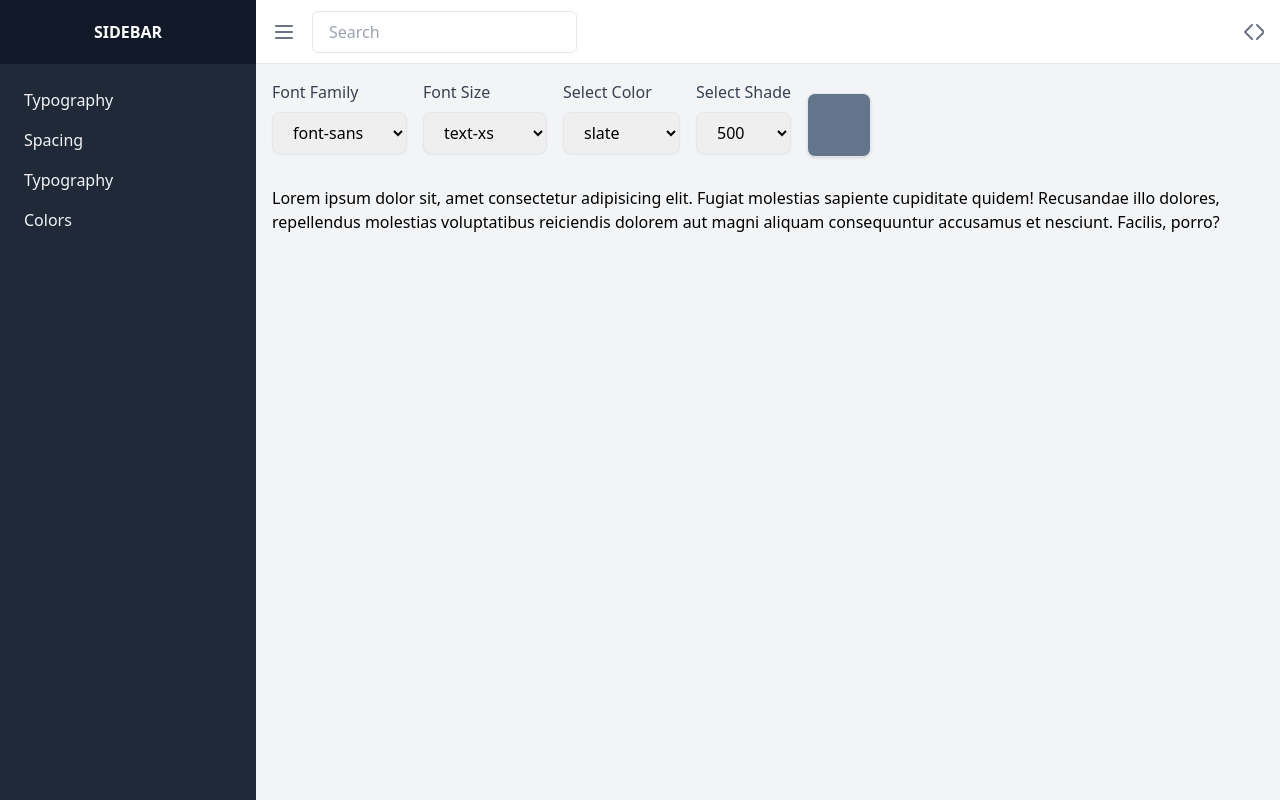
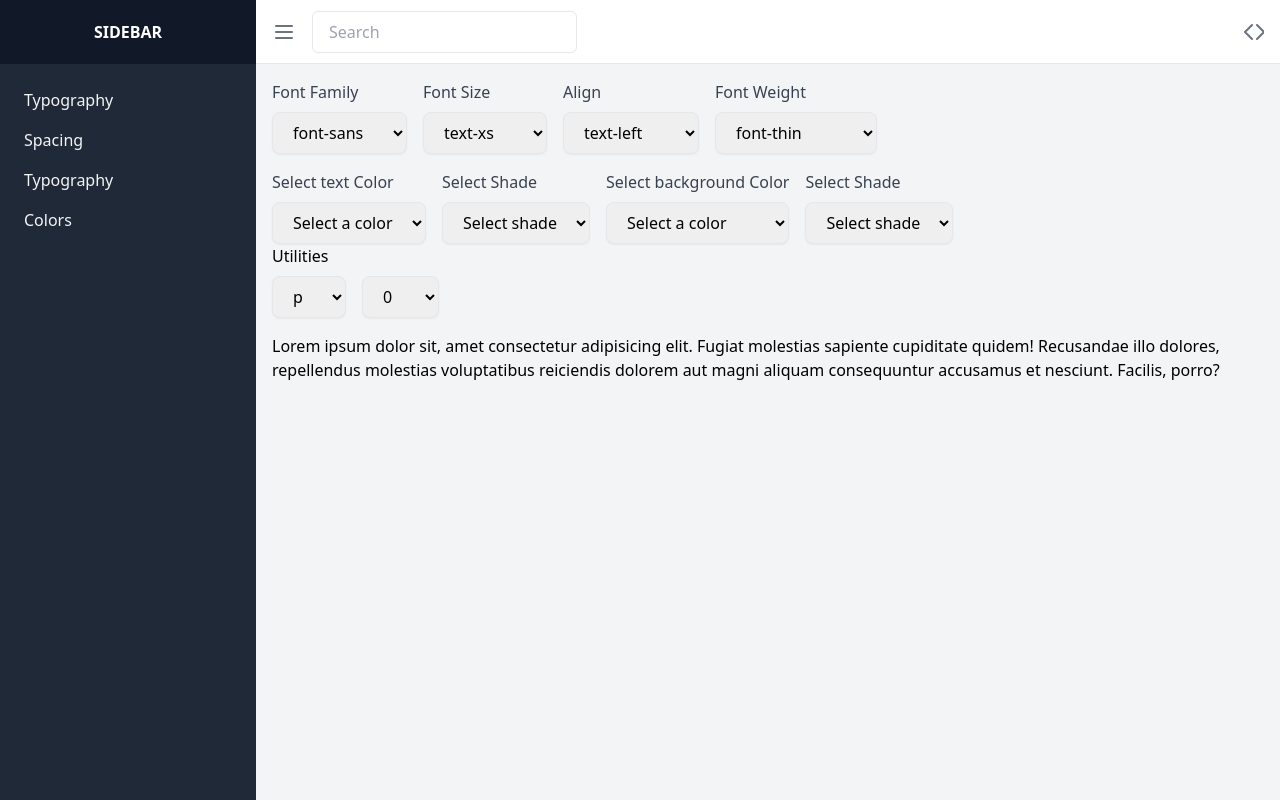
Before and after one commit to martywebdev/twcheatsheet, a React (Vite) app: page / in a window 1280 px wide. Built offline with nearby package versions, Linux system fonts and the light colour scheme.

Commit message:
colors and initial padding

```diff
--- a/src/App.jsx
+++ b/src/App.jsx
@@ -1,30 +1,103 @@
-
-import { useState } from 'react'
-import './App.css'
-import Select from './components/Select'
-import { fontFamilies, fontSizes } from './data/tailwindData'
-import SelectColors from './components/SelectColors'
+import { useEffect, useState } from "react";
+import "./App.css";
+import Select from "./components/Select";
+import { fontFamilies, fontSizes } from "./data/tailwindData";
+import ColorShadeSelector from "./components/SelectColors";
+import { useSelector } from "react-redux";
+import SelectPadding from "./components/SelectPadding";
+// import SelectColors from './components/SelectColors'
 
 function App() {
+  const [classNames, setClassNames] = useState([]);
+  const [twclass, setTwclass] = useState("");
+  const selectedColor = useSelector(
+    (state) => state.color.selectedStyles["text"]
+  );
+  const selectedBg = useSelector(
+    (state) => state.color.selectedStyles["background"]
+  );
+  const handleChange = (key, value) => {
+    setClassNames((prev) => {
+      // Only update the key if it doesn't already exist in the object
+      if (prev[key] !== value) {
+        return { ...prev, [key]: value };
+      }
+      return prev; // Return the previous state if the key already has the same value
+    });
+  };
 
-  const [font, setFont] = useState('')
-  const [fontSize, setFontSize] = useState('')
+  useEffect(() => {
+    let textColor = `text-${selectedColor.color}-${selectedColor.shade}`;
+    let bgColor = selectedBg.color ? `bg-${selectedBg.color}-${selectedBg.shade}`: '';
+    if (selectedColor.color === "white" || selectedColor.color === "black") {
+      textColor = `text-${selectedColor.color}`;
+    }
 
+    if (selectedBg.color == "white" || selectedBg.color == "black") {
+      bgColor = `bg-${selectedBg.color}`;
+    }
+
+    // Combine it with other class names, if any
+    setTwclass([textColor, bgColor, ...Object.values(classNames)].join(" "));
+    console.log(selectedBg.color);
+  }, [classNames, selectedColor, selectedBg]);
   return (
     <>
+      <div className="flex gap-4">
+        <Select
+          label={"Font Family"}
+          options={fontFamilies}
+          handleChange={(e) => handleChange("font", e)}
+        />
+        <Select
+          label={"Font Size"}
+          options={fontSizes}
+          handleChange={(e) => handleChange("fontSize", e)}
+        />
+        <Select
+          label={"Align"}
+          options={[
+            "text-left",
+            "text-center",
+            "text-right",
+            "text-justify",
+            "text-start",
+            "text-end",
+          ]}
+          handleChange={(e) => handleChange("textAlign", e)}
+        />
+        <Select
+          label={"Font Weight"}
+          options={[
+            "font-thin",
+            "font-extralight",
+            "font-light",
+            "font-normal",
+            "font-medium",
+            "font-semibold",
+            "font-bold",
+            "font-extrabold",
+            "font-black",
+          ]}
+          handleChange={(e) => handleChange("fontWeight", e)}
+        />
+      </div>
+      <div className="flex gap-4">
+        <ColorShadeSelector />
+        <ColorShadeSelector type="background" />
+      </div>
+      <div>
+          <SelectPadding handleChange={e => handleChange('padding', e)}/>
+      </div>
 
-    <div className="flex gap-4">
-      <Select label={'Font Family'} options={fontFamilies} handleChange={e => setFont(e)}/>
-      <Select label={'Font Size'} options={fontSizes} handleChange={e => setFontSize(e)}/>
-
-      <SelectColors />
-    </div>
-      <p className={`mt-4 ${font} ${fontSize}`}>
-        Lorem ipsum dolor sit, amet consectetur adipisicing elit. Fugiat molestias sapiente cupiditate quidem! Recusandae illo dolores, repellendus molestias voluptatibus reiciendis dolorem aut magni aliquam consequuntur accusamus et nesciunt. Facilis, porro?
-      </p>
-
+      <div className={`${twclass} `}>
+        Lorem ipsum dolor sit, amet consectetur adipisicing elit. Fugiat
+        molestias sapiente cupiditate quidem! Recusandae illo dolores,
+        repellendus molestias voluptatibus reiciendis dolorem aut magni aliquam
+        consequuntur accusamus et nesciunt. Facilis, porro?
+      </div>
     </>
-  )
+  );
 }
 
-export default App
+export default App;
--- a/src/components/Select.jsx
+++ b/src/components/Select.jsx
@@ -1,17 +1,28 @@
-const Select = ({ options, handleChange, label}) => {
+const Select = ({ options, handleChange, label }) => {
   const handleSelect = (e) => handleChange(e.target.value);
 
   return (
     <div className="mb-4">
-      <label htmlFor="classSelect" className="block text-gray-700 font-medium mb-2">
+      <label
+        htmlFor="classSelect"
+        className="block text-gray-700 font-medium mb-2"
+      >
         {label}
       </label>
-      <select onChange={handleSelect} className="w-full px-4 py-2 border rounded-lg shadow-sm focus:outline-none focus:ring-2 focus:ring-blue-500">
-        {options.map((option, index) => (
-          <option value={option.class} key={index}>
-            {option.class}
-          </option>
-        ))}
+      <select
+        onChange={handleSelect}
+        className="w-full px-4 py-2 border rounded-lg shadow-sm focus:outline-none focus:ring-2 focus:ring-blue-500"
+      >
+        {options.map((option, index) => {
+          // Check if the option is an object with a `class` property or a string
+          const optionValue =
+            typeof option === "object" ? option.class : option;
+          return (
+            <option value={optionValue} key={index}>
+              {typeof option === "object" ? option.class : option}
+            </option>
+          );
+        })}
       </select>
     </div>
   );
--- a/src/components/SelectColors.jsx
+++ b/src/components/SelectColors.jsx
@@ -1,7 +1,11 @@
-import React, { useState } from "react";
 import clsx from "clsx";
+import { useSelector } from "react-redux";
+import { useDispatch } from "react-redux";
+import { setStyle } from "../store/colorSlice";
 
-export const colors = [
+const colors = [
+  "white",
+  "black",
   "slate",
   "gray",
   "zinc",
@@ -26,7 +30,7 @@ export const colors = [
   "rose",
 ];
 
-export const tailwindShades = [
+const tailwindShades = [
   "50",
   "100",
   "200",
@@ -39,25 +43,32 @@ export const tailwindShades = [
   "900",
 ];
 
-const ColorShadeSelector = (handleSelectedColor, handleSelectedShade) => {
+const ColorShadeSelector = ({ type = "text", show = false }) => {
+  const selectedColor = useSelector((state) => state.color.selectedColor);
+  const selectedShade = useSelector((state) => state.color.selectedShade);
 
-  const [selectedColor, setSelectedColor] = useState("slate");
-  const [selectedShade, setSelectedShade] = useState("500");
+  const dispatch = useDispatch();
+  const selectedStyle = useSelector(
+    (state) => state.color.selectedStyles[type]
+  );
 
+  // Handle color and shade change
   const handleColorChange = (e) => {
-    setSelectedColor(e.target.value)
-    handleSelectedColor(e.target.value)
-};
+    dispatch(
+      setStyle({ type, color: e.target.value, shade: selectedStyle.shade })
+    );
+  };
+
   const handleShadeChange = (e) => {
-    setSelectedShade(e.target.value)
-    handleSelectedShade(e.target.value)
-};
-
+    dispatch(
+      setStyle({ type, color: selectedStyle.color, shade: e.target.value })
+    );
+  };
 
   // Dynamically generate the class
   const previewClass = clsx(
     `bg-${selectedColor}-${selectedShade}`,
-    "w-16 h-16 rounded-lg border shadow"
+    "w-10 h-10 rounded-lg border shadow"
   );
 
   return (
@@ -68,7 +79,7 @@ const ColorShadeSelector = (handleSelectedColor, handleSelectedShade) => {
           htmlFor="colorSelect"
           className="block text-gray-700 font-medium mb-2"
         >
-          Select Color
+          Select {type} Color
         </label>
         <select
           id="colorSelect"
@@ -76,6 +87,9 @@ const ColorShadeSelector = (handleSelectedColor, handleSelectedShade) => {
           onChange={handleColorChange}
           className="w-full px-4 py-2 border rounded-lg shadow-sm focus:outline-none focus:ring-2 focus:ring-blue-500"
         >
+          <option value="" disabled selected>
+            Select a color
+          </option>
           {colors.map((color) => (
             <option value={color} key={color}>
               {color}
@@ -98,6 +112,9 @@ const ColorShadeSelector = (handleSelectedColor, handleSelectedShade) => {
           onChange={handleShadeChange}
           className=" w-full px-4 py-2 border rounded-lg shadow-sm focus:outline-none focus:ring-2 focus:ring-blue-500"
         >
+          <option value="" disabled selected>
+            Select shade
+          </option>
           {tailwindShades.map((shade) => (
             <option value={shade} key={shade}>
               {shade}
@@ -107,9 +124,11 @@ const ColorShadeSelector = (handleSelectedColor, handleSelectedShade) => {
       </div>
 
       {/* Preview */}
-      <div className="flex justify-center items-center">
-        <div className={clsx(previewClass)}></div>
-      </div>
+      {show && (
+        <div className="flex justify-center items-center">
+          <div className={clsx(previewClass)}></div>
+        </div>
+      )}
     </div>
   );
 };
--- /dev/null
+++ b/src/components/SelectPadding.jsx
@@ -0,0 +1,36 @@
+import Select from "./Select";
+import { twValues } from "../data/tailwindData";
+import { useState } from "react";
+import { useEffect } from "react";
+const paddingVariants = [
+  "p", // Padding all sides
+  "px", // Padding left and right
+  "py", // Padding top and bottom
+  "pt", // Padding top
+  "pr", // Padding right
+  "pb", // Padding bottom
+  "pl", // Padding left
+];
+const SelectPadding = ({handleChange}) => {
+  const [padding, setPadding] = useState("");
+  const [value, setValue] = useState("");
+
+  useEffect(() => {
+    if (padding && value) {
+        handleChange(`${padding}-${value}`);
+    }
+
+  }, [padding, value, handleChange]);
+
+  return (
+    <>
+      <h3>Utilities</h3>
+      <div className="flex gap-4">
+        <Select options={paddingVariants} handleChange={(e) => setPadding(e)} />
+        <Select options={twValues} handleChange={(e) => setValue(e)} />
+      </div>
+    </>
+  );
+};
+
+export default SelectPadding;
--- a/src/data/tailwindData.js
+++ b/src/data/tailwindData.js
@@ -1,7 +1,7 @@
 export const tailwindClasses = [
   {
     category: "Typography",
-      examples: ["font family", 'font size', 'font-style'],
+    examples: ["font family", "font size", "font-style"],
   },
   {
     category: "Spacing",
@@ -18,23 +18,133 @@ export const tailwindClasses = [
 ];
 
 export const fontFamilies = [
-    { class: 'font-sans', css: 'font-family: sans-serif', description: 'Sans-serif' },
-    { class: 'font-serif', css: 'font-family: serif', description: 'Serif' },
-    { class: 'font-mono', css: 'font-family: monospace', description: 'Monospace' }
+  {
+    class: "font-sans",
+    css: "font-family: sans-serif",
+    description: "Sans-serif",
+  },
+  { class: "font-serif", css: "font-family: serif", description: "Serif" },
+  {
+    class: "font-mono",
+    css: "font-family: monospace",
+    description: "Monospace",
+  },
 ];
 
 export const fontSizes = [
-    { class: 'text-xs', css: 'font-size: 0.75rem', description: '12px', lineHeight: '1rem' },
-    { class: 'text-sm', css: 'font-size: 0.875rem', description: '14px', lineHeight: '1.25rem' },
-    { class: 'text-base', css: 'font-size: 1rem', description: '16px', lineHeight: '1.5rem' },
-    { class: 'text-lg', css: 'font-size: 1.125rem', description: '18px', lineHeight: '1.75rem' },
-    { class: 'text-xl', css: 'font-size: 1.25rem', description: '20px', lineHeight: '1.75rem' },
-    { class: 'text-2xl', css: 'font-size: 1.5rem', description: '24px', lineHeight: '2rem' },
-    { class: 'text-3xl', css: 'font-size: 1.875rem', description: '30px', lineHeight: '2.25rem' },
-    { class: 'text-4xl', css: 'font-size: 2.25rem', description: '36px', lineHeight: '2.5rem' },
-    { class: 'text-5xl', css: 'font-size: 3rem', description: '48px', lineHeight: '1' },
-    { class: 'text-6xl', css: 'font-size: 3.75rem', description: '60px', lineHeight: '1' },
-    { class: 'text-7xl', css: 'font-size: 4.5rem', description: '72px', lineHeight: '1' },
-    { class: 'text-8xl', css: 'font-size: 6rem', description: '96px', lineHeight: '1' },
-    { class: 'text-9xl', css: 'font-size: 8rem', description: '128px', lineHeight: '1' }
+  {
+    class: "text-xs",
+    css: "font-size: 0.75rem",
+    description: "12px",
+    lineHeight: "1rem",
+  },
+  {
+    class: "text-sm",
+    css: "font-size: 0.875rem",
+    description: "14px",
+    lineHeight: "1.25rem",
+  },
+  {
+    class: "text-base",
+    css: "font-size: 1rem",
+    description: "16px",
+    lineHeight: "1.5rem",
+  },
+  {
+    class: "text-lg",
+    css: "font-size: 1.125rem",
+    description: "18px",
+    lineHeight: "1.75rem",
+  },
+  {
+    class: "text-xl",
+    css: "font-size: 1.25rem",
+    description: "20px",
+    lineHeight: "1.75rem",
+  },
+  {
+    class: "text-2xl",
+    css: "font-size: 1.5rem",
+    description: "24px",
+    lineHeight: "2rem",
+  },
+  {
+    class: "text-3xl",
+    css: "font-size: 1.875rem",
+    description: "30px",
+    lineHeight: "2.25rem",
+  },
+  {
+    class: "text-4xl",
+    css: "font-size: 2.25rem",
+    description: "36px",
+    lineHeight: "2.5rem",
+  },
+  {
+    class: "text-5xl",
+    css: "font-size: 3rem",
+    description: "48px",
+    lineHeight: "1",
+  },
+  {
+    class: "text-6xl",
+    css: "font-size: 3.75rem",
+    description: "60px",
+    lineHeight: "1",
+  },
+  {
+    class: "text-7xl",
+    css: "font-size: 4.5rem",
+    description: "72px",
+    lineHeight: "1",
+  },
+  {
+    class: "text-8xl",
+    css: "font-size: 6rem",
+    description: "96px",
+    lineHeight: "1",
+  },
+  {
+    class: "text-9xl",
+    css: "font-size: 8rem",
+    description: "128px",
+    lineHeight: "1",
+  },
 ];
+
+export const twValues = [
+  "0", // 0rem (0px)
+  "0.5", // 0.125rem (2px)
+  "1", // 0.25rem (4px)
+  "1.5", // 0.375rem (6px)
+  "2", // 0.5rem (8px)
+  "2.5", // 0.625rem (10px)
+  "3", // 0.75rem (12px)
+  "3.5", // 0.875rem (14px)
+  "4", // 1rem (16px)
+  "5", // 1.25rem (20px)
+  "6", // 1.5rem (24px)
+  "7", // 1.75rem (28px)
+  "8", // 2rem (32px)
+  "9", // 2.25rem (36px)
+  "10", // 2.5rem (40px)
+  "11", // 2.75rem (44px)
+  "12", // 3rem (48px)
+  "14", // 3.5rem (56px)
+  "16", // 4rem (64px)
+  "20", // 5rem (80px)
+  "24", // 6rem (96px)
+  "28", // 7rem (112px)
+  "32", // 8rem (128px)
+  "36", // 9rem (144px)
+  "40", // 10rem (160px)
+  "44", // 11rem (176px)
+  "48", // 12rem (192px)
+  "52", // 13rem (208px)
+  "56", // 14rem (224px)
+  "60", // 15rem (240px)
+  "64", // 16rem (256px)
+  "72", // 18rem (288px)
+  "80", // 20rem (320px)
+  "96", // 24rem (384px)
+];
--- /dev/null
+++ b/src/store/colorSlice.js
@@ -0,0 +1,26 @@
+import { createSlice } from "@reduxjs/toolkit";
+
+const initialState = {
+  selectedStyles: {
+    text: { color: "black", shade: "500" },
+    background: { color: "", shade: "500" },
+    border: { color: "gray", shade: "300" },
+    ring: { color: "blue", shade: "500" },
+  },
+};
+export const colorSlice = createSlice({
+  name: "color",
+  initialState,
+  reducers: {
+    setStyle: (state, action) => {
+      const { type, color, shade } = action.payload;
+      state.selectedStyles[type] = { color, shade };
+    },
+  },
+});
+
+// Export actions to dispatch
+export const { setStyle } = colorSlice.actions;
+
+// Export reducer to use in the store
+export default colorSlice.reducer;
--- a/tailwind.config.js
+++ b/tailwind.config.js
@@ -10,7 +10,11 @@ export default {
   plugins: [],
   safelist: [
     {
-      pattern: /bg-(slate|gray|zinc|neutral|stone|red|orange|amber|yellow|lime|green|emerald|teal|cyan|sky|blue|indigo|violet|purple|fuchsia|pink|rose)-(50|100|200|300|400|500|600|700|800|900)/,
+      pattern: /bg-(black|slate|gray|zinc|neutral|stone|red|orange|amber|yellow|lime|green|emerald|teal|cyan|sky|blue|indigo|violet|purple|fuchsia|pink|rose)-(50|100|200|300|400|500|600|700|800|900)/,
+
     },
+    {
+      pattern: /text-(black|slate|gray|zinc|neutral|stone|red|orange|amber|yellow|lime|green|emerald|teal|cyan|sky|blue|indigo|violet|purple|fuchsia|pink|rose)-(50|100|200|300|400|500|600|700|800|900)/,
+    }
   ],
 }
```
Also changed, not shown: eslint.config.js (+17 -17 lines), src/main.jsx (+13 -9 lines), src/store/index.jsx (added, +8 -0 lines). Lines whose indentation alone changed are shown as unchanged.
